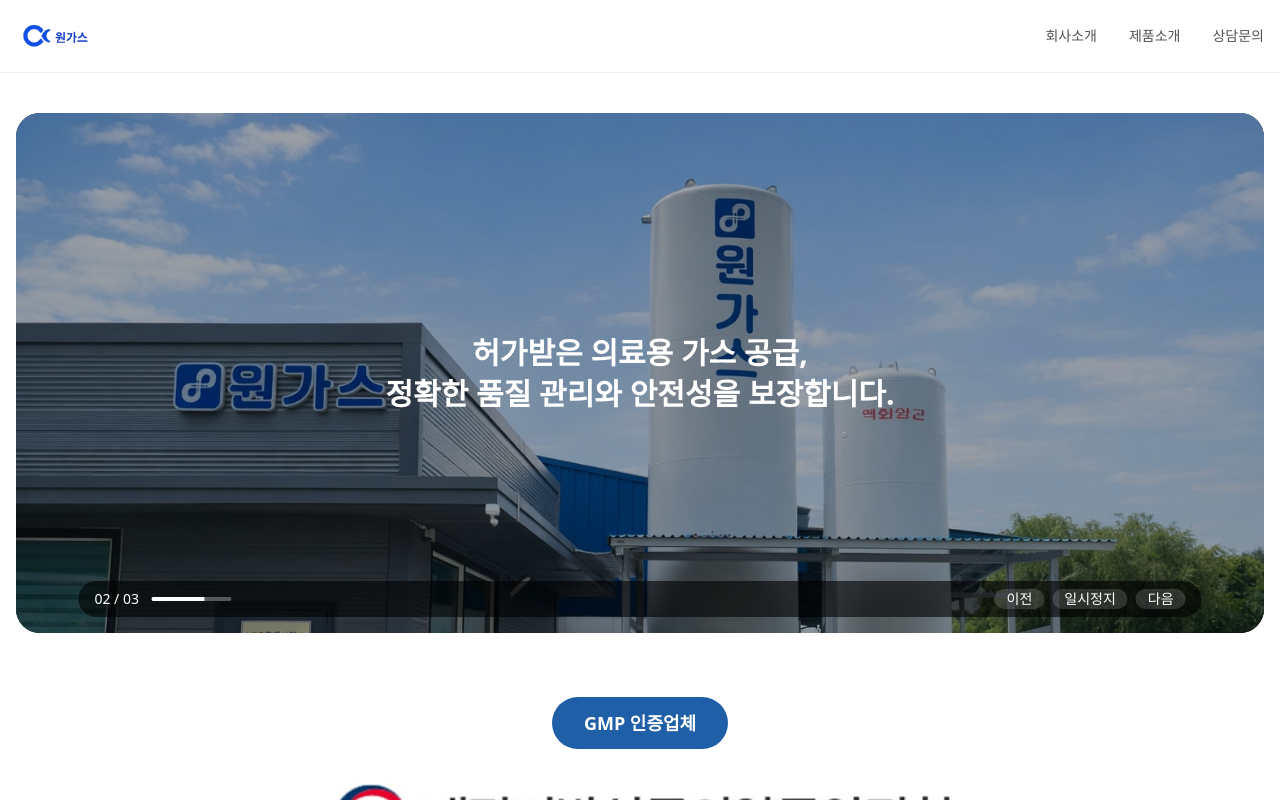
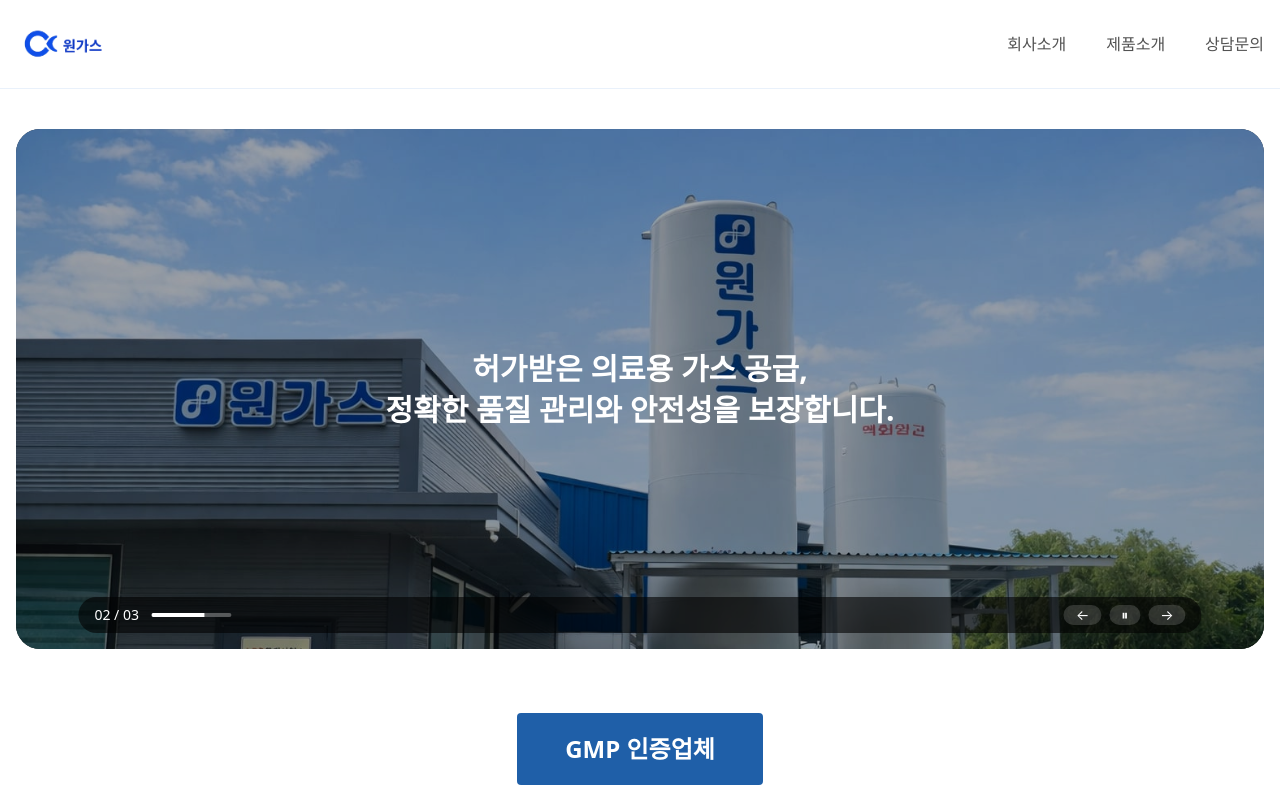
Before and after one commit to illilili/onegas, a Next.js app: page / in a window 1280 px wide. Shown: the top 800 px of the page. Built offline with nearby package versions, Linux system fonts and the light colour scheme; a web font is replaced by a local one.

Commit message:
feat: css 수정

```diff
--- a/src/app/page.tsx
+++ b/src/app/page.tsx
@@ -7,7 +7,7 @@
       <MainSlider />
 
       <section className="text-center">
-        <div className="inline-flex items-center justify-center rounded-full bg-[color:var(--brand-blue)] px-8 py-3 text-lg font-semibold text-white">
+        <div className="inline-flex items-center justify-center rounded-sm bg-[color:var(--brand-blue)] px-12 py-5 text-2xl font-semibold text-white">
           GMP 인증업체
         </div>
         <div className="mt-8 flex flex-col items-center gap-4">
@@ -25,7 +25,7 @@
         </div>
         <Link
           href="/product/medical"
-          className="mt-10 inline-flex items-center justify-center rounded-full border border-[color:var(--brand-blue)] px-8 py-3 text-sm font-semibold text-[color:var(--brand-blue)] hover:bg-[color:var(--brand-blue-soft)]"
+          className="mt-10 inline-flex items-center justify-center rounded-full border border-[color:var(--brand-blue)] px-8 py-3 text-sm font-semibold text-[color:var(--brand-blue)] shadow-md hover:bg-[color:var(--brand-blue-soft)]"
         >
           의료용가스 바로가기
         </Link>
--- a/src/components/ContactForm.tsx
+++ b/src/components/ContactForm.tsx
@@ -70,7 +70,10 @@
   };
 
   return (
-    <form onSubmit={onSubmit} className="rounded-2xl border p-6 space-y-4 max-w-xl">
+    <form
+      onSubmit={onSubmit}
+      className="max-w-3xl space-y-4 rounded-2xl border-2 border-[color:var(--brand-blue)] p-6 shadow-[6px_6px_16px_rgba(31,95,168,0.22)]"
+    >
       {/* honeypot: 사람이면 비워둠 */}
       <input
         value={form.website}
--- a/src/components/Header.tsx
+++ b/src/components/Header.tsx
@@ -47,17 +47,17 @@
 
   return (
     <header className="sticky top-0 z-50 border-b border-[color:var(--brand-blue-soft)] bg-white/95 backdrop-blur">
-      <div className="mx-auto flex max-w-7xl items-center justify-between px-4 py-4">
-        <Link href="/" className="flex items-center gap-3 text-lg font-bold">
+      <div className="mx-auto flex max-w-7xl items-center justify-between px-4 py-5">
+        <Link href="/" className="flex items-center gap-3 text-xl font-bold">
           <img
             src="/images/common/logo.png"
             alt="원가스"
-            className="h-10 w-auto"
+            className="h-12 w-auto"
           />
           {/* <span className="hidden sm:inline">원가스</span> */}
         </Link>
 
-        <nav className="hidden items-center gap-8 text-sm font-medium lg:flex">
+        <nav className="hidden items-center gap-10 text-base font-medium lg:flex">
           {NAV_ITEMS.map((item) => (
             <div key={item.label} className="group relative">
               <Link
@@ -71,7 +71,7 @@
                 {item.label}
               </Link>
               {item.children && (
-                <div className="absolute left-1/2 top-full hidden w-44 -translate-x-1/2 rounded-xl border border-[color:var(--brand-blue-soft)] bg-white p-3 text-xs shadow-lg group-hover:block">
+                <div className="absolute left-1/2 top-full hidden w-48 -translate-x-1/2 rounded-xl border border-[color:var(--brand-blue-soft)] bg-white p-3 text-sm shadow-lg group-hover:block">
                   <div className="space-y-2">
                     {item.children.map((child) => (
                       <Link
@@ -90,10 +90,10 @@
         </nav>
 
         <details className="group relative lg:hidden">
-          <summary className="flex cursor-pointer list-none items-center gap-2 rounded-full border px-3 py-2 text-xs font-semibold">
+          <summary className="flex cursor-pointer list-none items-center gap-2 rounded-full border px-3 py-2 text-sm font-semibold">
             메뉴
           </summary>
-          <div className="absolute right-0 top-12 w-64 rounded-2xl border bg-white p-4 text-sm shadow-lg">
+          <div className="absolute right-0 top-12 w-64 rounded-2xl border bg-white p-4 text-base shadow-lg">
             <nav className="space-y-3">
               {NAV_ITEMS.map((item) => (
                 <div key={item.label} className="space-y-2">
@@ -101,7 +101,7 @@
                     {item.label}
                   </Link>
                   {item.children && (
-                    <div className="space-y-1 pl-2 text-xs text-neutral-600">
+                    <div className="space-y-1 pl-2 text-sm text-neutral-600">
                       {item.children.map((child) => (
                         <Link key={child.href} href={child.href} className="block">
                           {child.label}
--- a/src/components/MainSlider.tsx
+++ b/src/components/MainSlider.tsx
@@ -79,28 +79,40 @@
             </div>
           </div>
           <div className="flex items-center gap-2">
-            <button type="button" onClick={goPrev} className="rounded-full bg-white/15 px-3">
-              이전
+            <button
+              type="button"
+              onClick={goPrev}
+              className="rounded-full bg-white/15 px-3"
+              aria-label="이전"
+            >
+              ←
             </button>
             {playing ? (
               <button
                 type="button"
                 onClick={() => setPlaying(false)}
                 className="rounded-full bg-white/15 px-3"
+                aria-label="일시정지"
               >
-                일시정지
+                ⏸
               </button>
             ) : (
               <button
                 type="button"
                 onClick={() => setPlaying(true)}
                 className="rounded-full bg-white/15 px-3"
+                aria-label="재생"
               >
-                재생
+                ▶
               </button>
             )}
-            <button type="button" onClick={goNext} className="rounded-full bg-white/15 px-3">
-              다음
+            <button
+              type="button"
+              onClick={goNext}
+              className="rounded-full bg-white/15 px-3"
+              aria-label="다음"
+            >
+              →
             </button>
           </div>
         </div>
```
